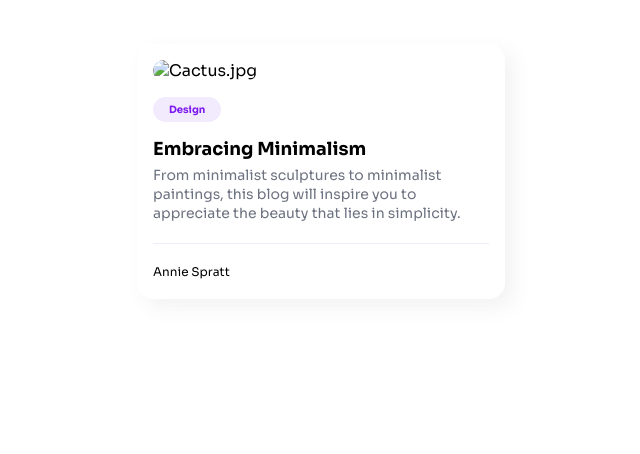
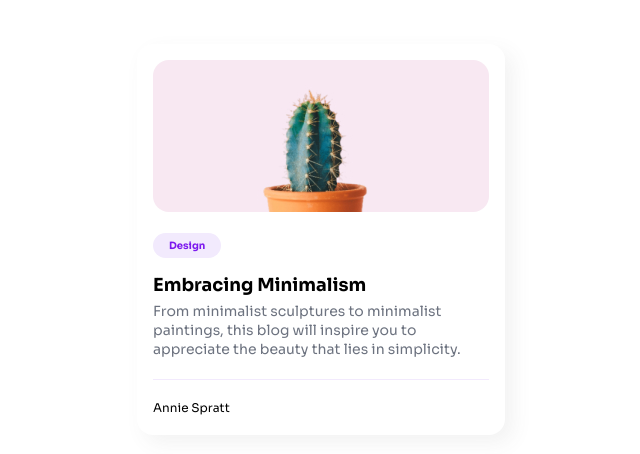
Before and after one commit to tanespol916/devchallenges-Minimal-Blog-Card, a plain HTML site: page index.html in a window 1280 px wide. Shown: the part 118-572 px from the top of the page, without its empty margins (319-959 px from the left). Drawn offline with Linux system fonts and the light colour scheme; the site is published under a folder, as on GitHub Pages, so addresses that start at the root find nothing.

Commit message:
fix: correct image path for cactus.jpg

```diff
--- a/index.html
+++ b/index.html
@@ -99,7 +99,7 @@
        <div class="card">
          <div class="header-item">
           <div class="card-img">
-            <img src="/resources/Cactus.jpg" alt="Cactus.jpg">
+            <img src="resources/Cactus.jpg" alt="Cactus.jpg">
           </div>
             <div class="card-btn">
               <span>Design</span>
```
